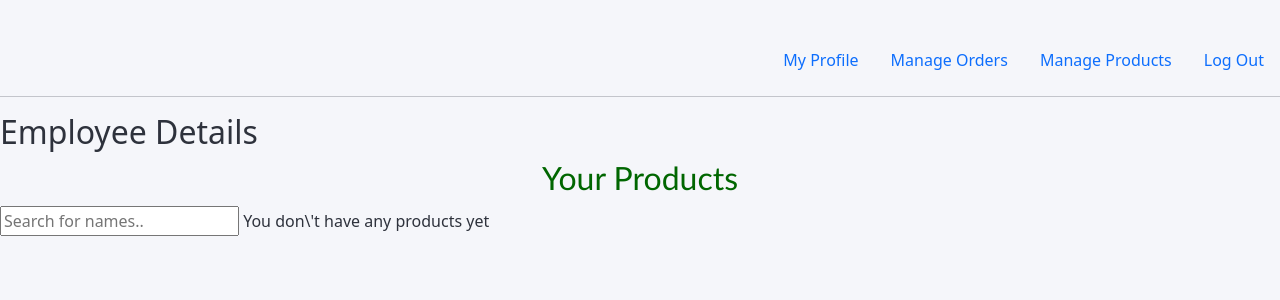
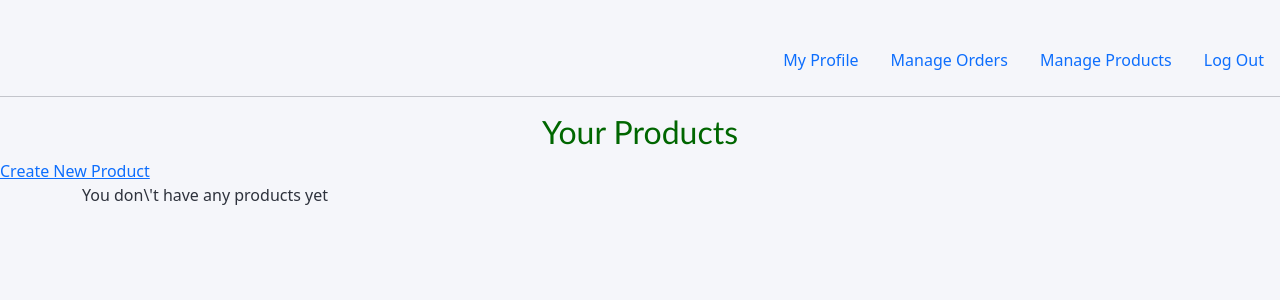
Before and after one commit to NicoleMulela/DIYHome_Ecommerce, a PHP site: page /product.php in a window 1280 px wide. Shown: the top 300 px of the page. Run offline with PHP 8.4, Linux system fonts and the light colour scheme; the visitor is signed in with stand-in values (Sample User, id 1); data that the repository does not hold is empty.

Commit message:
general seller project update-styling

```diff
--- a/seller/includes/header.inc.php
+++ b/seller/includes/header.inc.php
@@ -6,6 +6,7 @@
     <meta name="viewport" content="width=device-width, initial-scale=1.0">
     <title>Seller Portal</title>
     <link href="https://cdn.jsdelivr.net/npm/bootstrap@5.1.0/dist/css/bootstrap.min.css" rel="stylesheet" integrity="sha384-KyZXEAg3QhqLMpG8r+8fhAXLRk2vvoC2f3B09zVXn8CA5QIVfZOJ3BCsw2P0p/We" crossorigin="anonymous">
+    <link rel="stylesheet" href="https://fonts.googleapis.com/icon?family=Material+Icons">
     <style>
         table {
             margin: 0 auto;
--- a/seller/index.php
+++ b/seller/index.php
@@ -62,5 +62,5 @@
             </div>
         </div>
     </div>
-
+</div>
 <?php include_once 'includes/footer.inc.php' ?>
--- a/seller/login.php
+++ b/seller/login.php
@@ -3,7 +3,7 @@
 <?php session_start(); ?>
 <p>Login Page</p>
 
-<div class="content" "row" align="center">
+<div class="content row" align="center">
         <div class="column left" align="center" >
           <p class="pagetitle">Login</p>
           <form class="" action="processes/loginprocess.php" method="post">
--- a/seller/product.php
+++ b/seller/product.php
@@ -1,7 +1,7 @@
 <?php require_once("processes/dbconnect.php"); ?>
 <?php include_once 'includes/header.inc.php' ?>
 <?php session_start(); ?>
-<h2>Employee Details</h2>
+
 
 <section>
       <?php
@@ -12,15 +12,21 @@
 
       ?>
         <h1>Your Products</h1>
+        <!-- Link to add new products-->
+        <div>
+            <a href="newproduct.php">Create New Product</a>
+        </div>
         <!-- Search Filter Input-->
-        <input type="text" id="myInput" onkeyup="myFunction()" placeholder="Search for names..">
+
+
         <!-- TABLE CONSTRUCTION-->
-        <table>
-
+        <div class="container">
+        <table class="table table-striped table-responsive-sm	">
             <!-- PHP CODE TO FETCH DATA FROM ROWS-->
             <?php   // LOOP TILL END OF DATA
             if (mysqli_num_rows($result) > 0) {//show table only if there are any products
             ?>
+            <thead>
                 <tr>
                     <th>User ID</th>
                     <th>Name</th>
@@ -30,6 +36,8 @@
                     <th>Quantity</th>
                     <th>Price</th>
                 </tr>
+            </thead>
+            <tbody>
             <?php
                 while($rows = mysqli_fetch_assoc($result))
                 {
@@ -45,9 +53,14 @@
                     <td><?php echo $rows['ProductQuantity'];?></td>
                     <td><?php echo $rows['ProductPrice'];?></td>
                 </tr>
-         </table>
+
             <?php
                     }
+            ?>
+            </tbody>
+        </table>
+        </div>
+        <?php
               } else {
                 echo "You don\'t have any products yet";
               }
```
Lines whose indentation alone changed are shown as unchanged.
